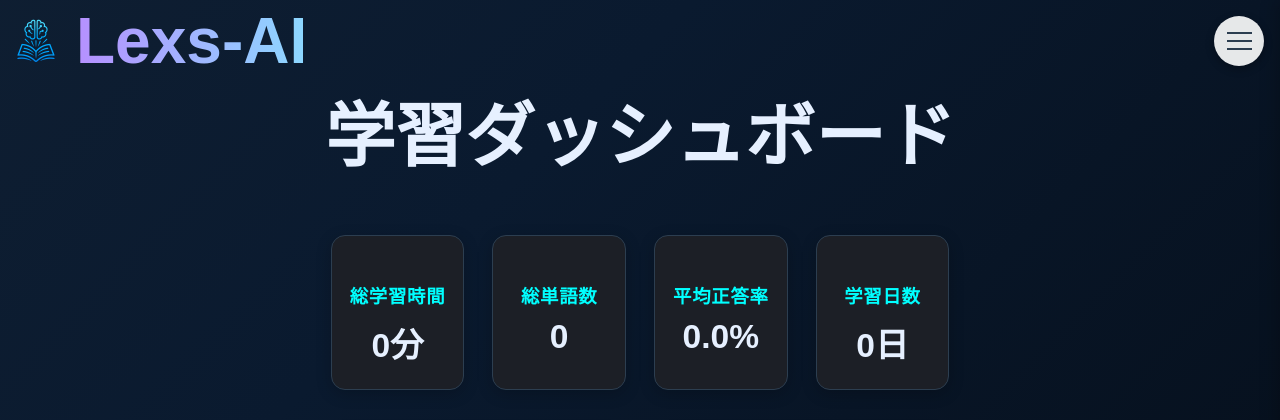
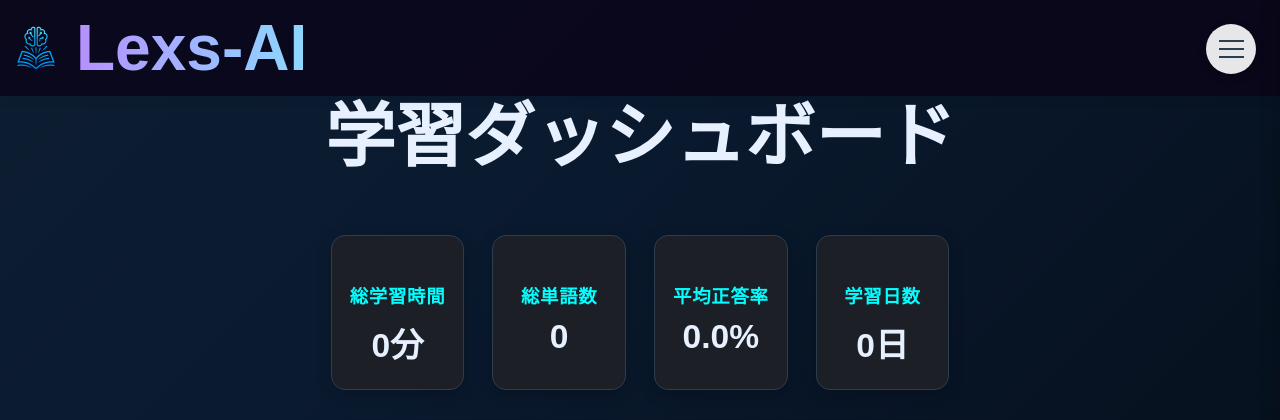
Before and after one commit to morixxfoxdata/word_quiz, a Flask app: page /study_logs in a window 1280 px wide. Shown: the top 420 px of the page. Run offline with Flask 3, Linux system fonts and the light colour scheme; the visitor is signed in with stand-in values (Sample User, id 1); data that the repository does not hold is empty.

Commit message:
例文作成に変更、ハンバーガーとタイトル含めたヘッダーの作成

```diff
--- a/app.py
+++ b/app.py
@@ -745,6 +745,5 @@ def get_current_deck_id():
 
 
 if __name__ == "__main__":
-    # port = int(os.environ.get("PORT", 5001))
-    # app.run(host="0.0.0.0", port=port)
-    app.run(debug=True)
+    port = int(os.environ.get("PORT", 5001))
+    app.run(host="0.0.0.0", port=port,debug=True)
--- a/static/hamburger.css
+++ b/static/hamburger.css
@@ -1,7 +1,7 @@
 .hamburger-menu {
   position: fixed;
-  top: 1rem;
-  right: 1rem;
+  top: 0.25rem;
+  right: 0.5rem;
   z-index: 1000;
 }
 
@@ -171,6 +171,8 @@
 
 /* レスポンシブ対応 */
 @media (max-width: 768px) {
+
+
   .hamburger-btn {
     width: 45px;
     height: 45px;
@@ -217,3 +219,10 @@
     padding: 0.7rem 0.9rem;
   }
 }
+
+@media (min-width: 769px) and (max-width: 4096px) and (orientation: landscape) {
+  .hamburger-menu{
+    top: 1.5rem;
+    right: 1.5rem;
+  }
+}
--- a/static/style.css
+++ b/static/style.css
@@ -630,9 +630,24 @@ h1 {
 }
 
 /* ─────── ロゴリンク（左上固定） ───────────────── */
+
+.app-header {
+  position: fixed;
+  top: 0; left: 0;
+  width: 100vw;
+  min-height: 6rem; /* タイトル高さに合わせて調整 */
+  display: flex;
+  align-items: center;
+  justify-content: space-between;
+  padding: 0.5rem 1.5rem;
+  z-index: 1000;
+  background: rgba(11, 5, 25, 0.85); /* ヘッダー背景: 白・半透明 */
+  box-shadow: 0 2px 12px rgba(0,0,0,0.08);
+  /* 境界線やシャドウはお好みで */
+}
+
 .logo-link{
   position: absolute;
-  top: 0.25rem;
   left: 0.25rem;
 
   display: flex;
@@ -711,8 +726,15 @@ h1 {
   .wrong-words-list {
     width: 90%;
   }
+
+  .app-header {
+    min-height: 3.5rem;
+  }
+
+  .main-title{
+    font-size: 3rem;
+  }
 }
-
 
 /* タブレット向けの横向きレイアウト */
 @media (min-width: 769px) and (max-width: 4096px) and (orientation: landscape) {
@@ -807,4 +829,8 @@ h1 {
     font-size: 0.85rem;
     padding: 8px 12px;
   }
+
+  .app-header {
+    min-height: 3rem;
+  }
 }
--- a/templates/index.html
+++ b/templates/index.html
@@ -21,6 +21,7 @@
   </head>
   <body>
     <!-- ─── アプリロゴ / タイトルリンク ───────────────────── -->
+    <header class="app-header">
       <a href="/decks" class="logo-link play-sound00">
         <!-- アイコン画像。static/icons/fabicon2.png などに保存しておく -->
         <img src="{{ url_for('static', filename='icons/fabicon2.png') }}"
@@ -42,7 +43,7 @@
           <a class="play-sound00" href="/logout">ログアウト</a>
         </div>
       </div>
-
+    </header>
     <!-- <h1 class="test-title">英単語テスト</h1> -->
     <!-- <p>ようこそ、{{ current_user.username }}さん！</p> -->
 
--- a/templates/study_logs.html
+++ b/templates/study_logs.html
@@ -29,6 +29,7 @@
   </head>
   <body>
      <!-- ─── アプリロゴ / タイトルリンク ───────────────────── -->
+    <header class="app-header">
       <a href="/decks" class="logo-link play-sound00">
         <!-- アイコン画像。static/icons/fabicon2.png などに保存しておく -->
         <img src="{{ url_for('static', filename='icons/fabicon2.png') }}"
@@ -36,6 +37,7 @@
         <!-- タイトル文字。gradient は CSS で付与 -->
         <span class="main-title">Lexs-AI</span>
       </a>
+      <!-- ─────────────────────────────────────────────── -->
       <div class="hamburger-menu">
         <button class="hamburger-btn">
           <span></span>
@@ -49,7 +51,7 @@
           <a class="play-sound00" href="/logout">ログアウト</a>
         </div>
       </div>
-
+    </header>
     <h1 class="start-title">学習ダッシュボード</h1>
 
     <div class="dashboard-container">
--- a/templates/wrong_words.html
+++ b/templates/wrong_words.html
@@ -63,7 +63,7 @@
           >トップへ</a
         >
         {% if wrong_words %}
-        <a href="/generate_sentence" class="button generate-sentence">例文生成</a>
+        <a href="/generate_sentence" class="button generate-sentence">例文作成</a>
         {% endif %}
       </div>
     </div>
```
Lines whose indentation alone changed are shown as unchanged.
